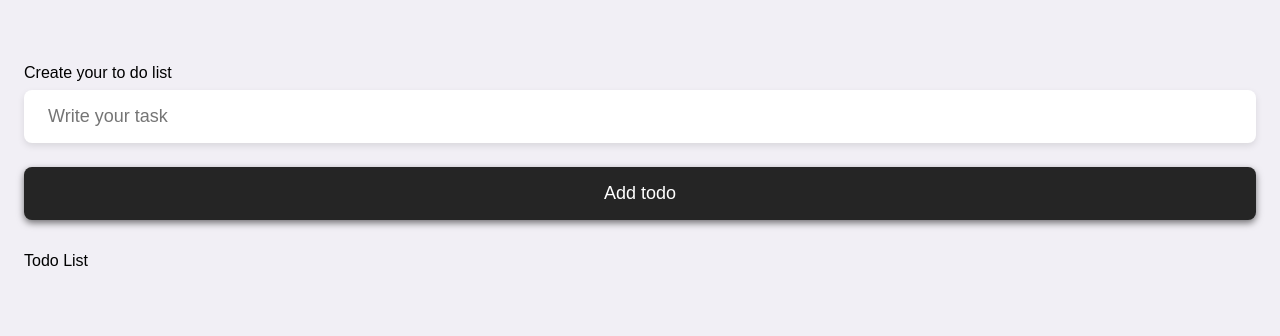
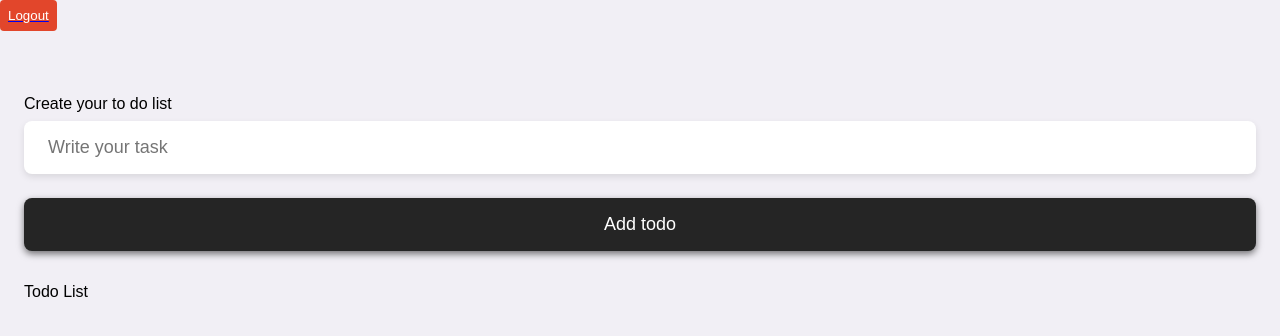
Before and after one commit to mehdi-msv/Django-ToDo-App, a Django app: page / in a window 1280 px wide. Shown: the top 336 px of the page. Run offline with Django 4.2, Linux system fonts and the light colour scheme; the visitor is signed in with stand-in values (Sample User, id 1); data that the repository does not hold is empty.

Commit message:
complete logout and Correcting the Edit and Delete buttons

```diff
--- a/core/templates/todo/tasks_list.html
+++ b/core/templates/todo/tasks_list.html
@@ -11,6 +11,13 @@
 </head>
 <body>
     <main class="app">
+        <div class="todo-item">
+            <div class="actions">
+                <a href="{% url 'accounts:logout' %}">
+                <button class="delete">Logout</button>
+                </a>
+            </div>
+        </div>
         <section class="greeting">
             <h2 class="title">
                 {% for task in tasks|slice:":1" %}
@@ -45,10 +52,12 @@
                         <input type="text" value="{{ task.title }}">
                     </div>
                     <div class="actions">
-                        <ul class="dropdown-menu dropdown-menu-end">
-                            <li><a class="dropdown-item" href="{% url 'todo:task_delete' task.id %}">Delete</a></li>
-                            <li><a class="dropdown-item" href="{% url 'todo:task_update' task.id %}">Edit</a></li>
-                        </ul>
+                        <a href="{% url 'todo:task_update' task.id %}">
+                        <button class="edit">Edit</button>
+                        </a>
+                        <a href="{% url 'todo:task_delete' task.id %}">
+                        <button class="delete">Delete</button>
+                        </a>
                     </div>
                 </div>
                 {% else %}
@@ -63,10 +72,12 @@
                         <input type="text" value="{{ task.title }}">
                     </div>
                     <div class="actions">
-                        <ul class="dropdown-menu dropdown-menu-end">
-                            <li><a class="dropdown-item" href="{% url 'todo:task_delete' task.id %}">Delete</a></li>
-                            <li><a class="dropdown-item" href="{% url 'todo:task_update' task.id %}">Edit</a></li>
-                        </ul>
+                        <a href="{% url 'todo:task_update' task.id %}">
+                        <button class="edit">Edit</button>
+                        </a>
+                        <a href="{% url 'todo:task_delete' task.id %}">
+                        <button class="delete">Delete</button>
+                        </a>
                     </div>
                 </div>
                 {% endif %}
```
